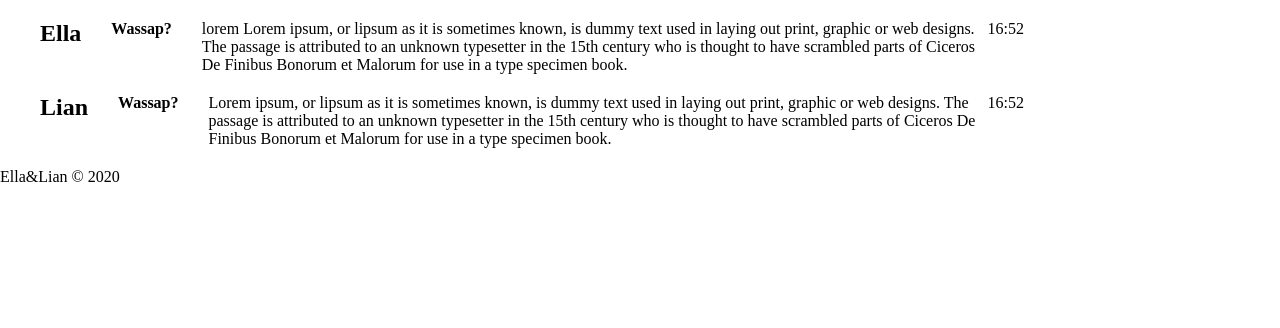
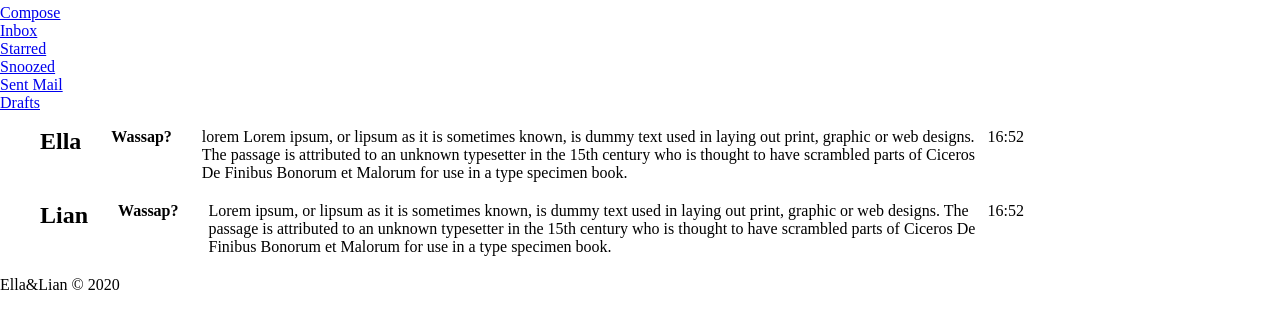
Before and after one commit to LianHirsh/appsus, a plain HTML site: page index.html in a window 1280 px wide. Both pictures are taken after a click on the link "MisterEmail". Shown: the part 40-368 px from the top of the page. Drawn offline with Linux system fonts and the light colour scheme.

Commit message:
sidr navbar

```diff
--- a/css/base.css
+++ b/css/base.css
@@ -40,3 +40,7 @@ body {
 .align-center {
     align-items: center;
 }
+
+.column {
+    flex-direction: column;
+}
--- /dev/null
+++ b/js/misterEmail/cmps/email-navbar.cmp.js
@@ -0,0 +1,26 @@
+export default {
+    template: `
+    <section class="side-navbar">
+         <nav class="flex column">
+            <router-link to="/emailApp/compose" exact>
+                Compose
+            </router-link>
+            <router-link to="/emailApp/inbox" exact>
+                Inbox
+            </router-link>
+            <router-link to="/emailApp/starred" exact>
+                Starred
+            </router-link>
+            <router-link to="/emailApp/snoozed" exact>
+                Snoozed
+            </router-link>
+            <router-link to="/emailApp/sentMail" exact>
+                Sent Mail
+            </router-link>
+            <router-link to="/emailApp/drafts" exact>
+                Drafts
+            </router-link>
+        </nav>
+    </section>
+    `
+}
--- a/js/misterEmail/pages/email-app.cmp.js
+++ b/js/misterEmail/pages/email-app.cmp.js
@@ -1,9 +1,12 @@
 import { emailService } from '../services/email.service.js';
 import emailList from '../cmps/email-list.cmp.js';
+import emailNavbar from '../cmps/email-navbar.cmp.js';
 
 export default {
     template: `
         <section class="email-app">
+            <email-navbar></email-navbar>
+            <router-view></router-view>
             <email-list :emails="emails"></email-list>
         </section>
     `,
@@ -19,6 +22,7 @@ export default {
             })
     },
     components: {
-        emailList
+        emailList,
+        emailNavbar
     }
 }
--- /dev/null
+++ b/js/misterEmail/pages/email-compose.cmp.js
@@ -0,0 +1,7 @@
+export default {
+    template: `
+    <section class="email-compose">
+        <h1>hi</h1>
+    </section>
+    `
+}
```
Also changed, not shown: js/routes.js (+12 -1 lines).
